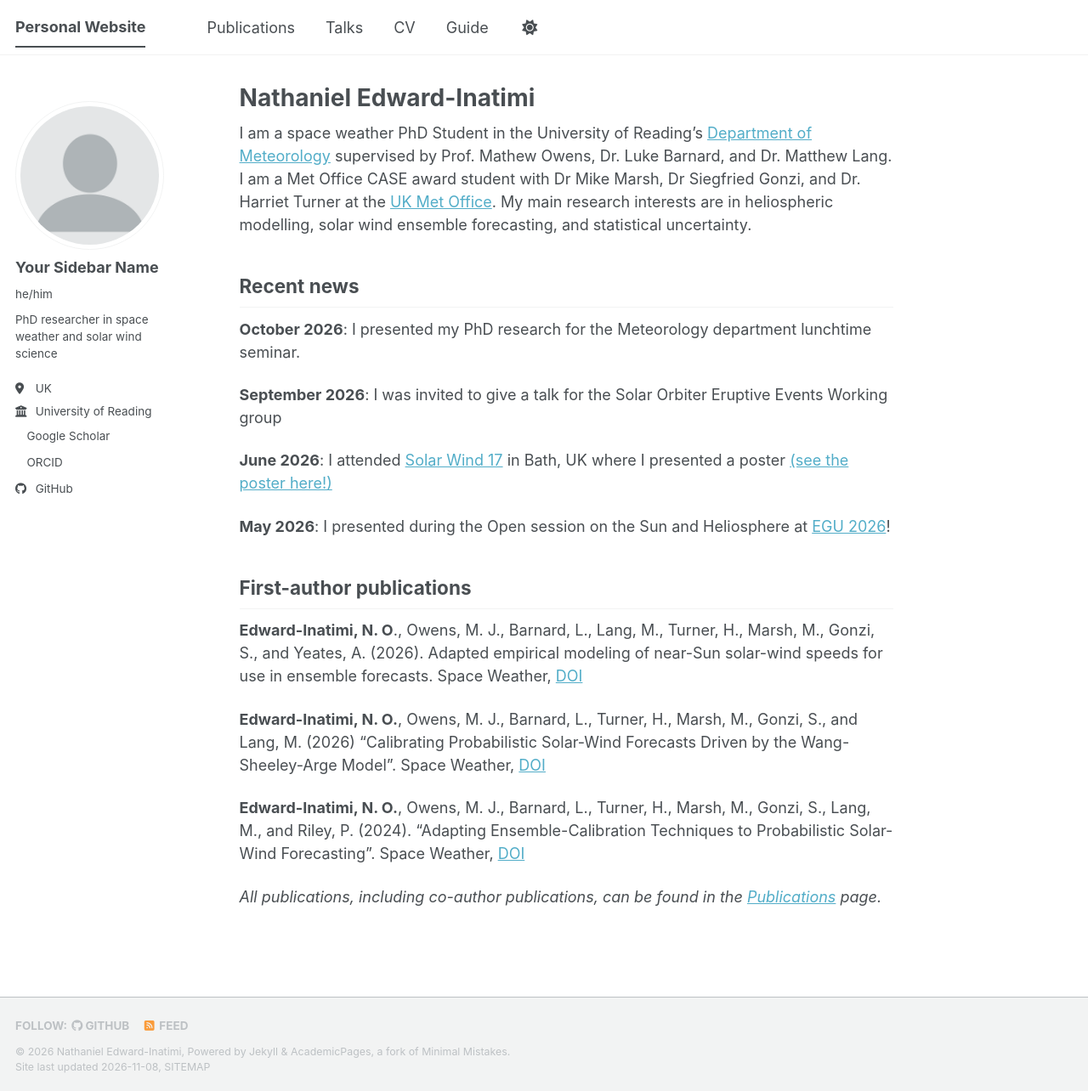
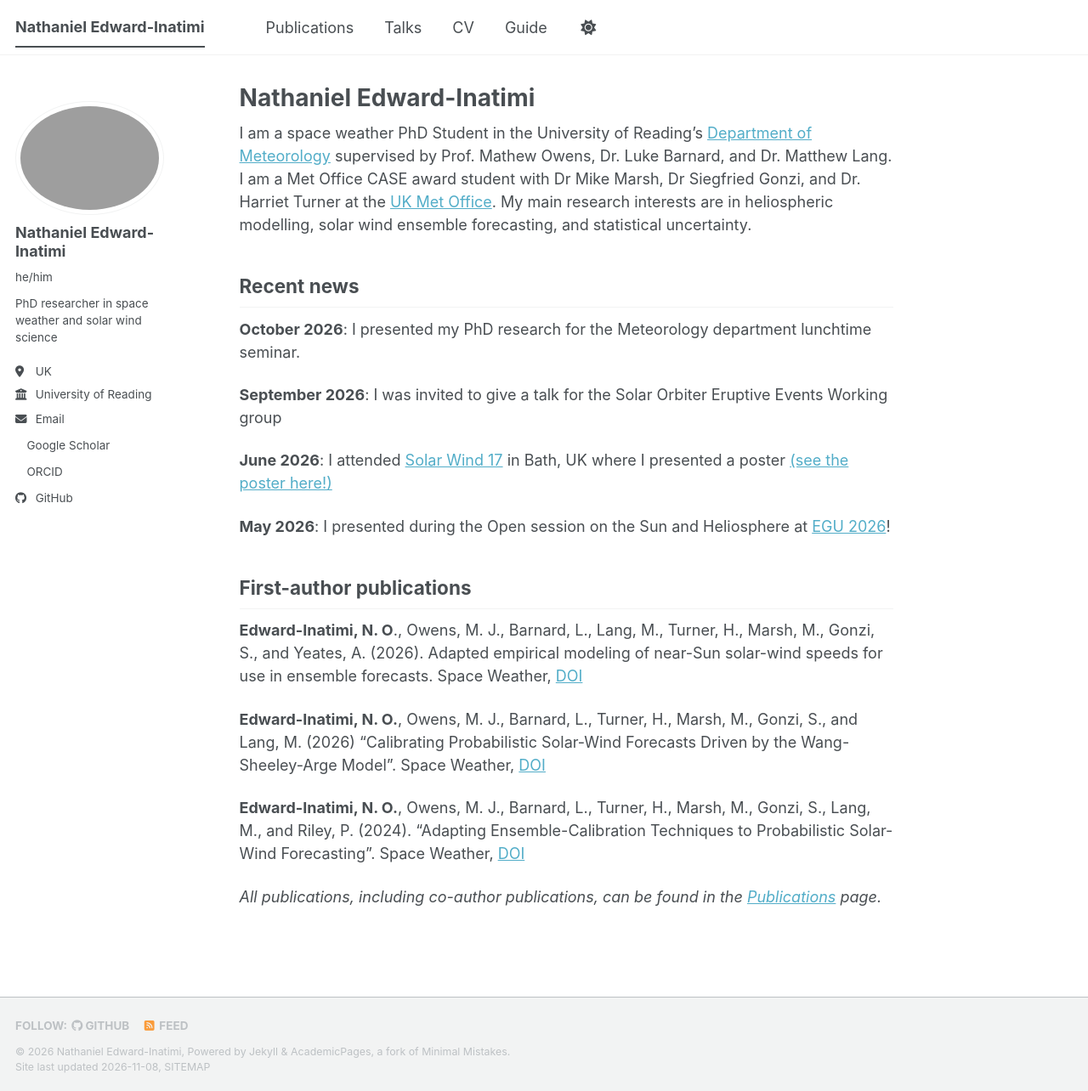
Before and after one commit to NathanielInatimi/nathanielinatimi.github.io, a Jekyll site: the page built from _pages/about.md, in a window 1280 px wide and 1284 px high. Shown: the whole window at 85% size. Built offline with Jekyll 4.4.1, drawn with Linux system fonts in a browser that asks for light colours; a style sheet for code colours, icons or effects is not loaded.

Commit message:
Update _config.yml

```diff
--- a/_config.yml
+++ b/_config.yml
@@ -9,7 +9,7 @@
 # Basic Site Settings
 locale                   : "en-US"
 site_theme               : "default" # The available themes options are "default", "air", "sunrise", "mint", "dirt" and "contrast"
-title                    : "Personal Website"
+title                    : "Nathaniel Edward-Inatimi"
 title_separator          : "-"
 name                     : &name "Nathaniel Edward-Inatimi"
 description              : &description "academic portfolio"   # Update this with a general description of your site, this is the default if not overridden by a page
@@ -23,14 +23,14 @@ repository               : "NathanielInatimi/nathanielinatimi.github.io"
 #               Additional customization can be done by editing /_includes/author-profile.html
 author:
   # Biographic information
-  avatar           : "profile.png"
-  name             : "Your Sidebar Name"
+  avatar           : "profile_photo.jpg"
+  name             : "Nathaniel Edward-Inatimi"
   pronouns         : "he/him"
   bio              : "PhD researcher in space weather and solar wind science"
   location         : "UK"
   employer         : "University of Reading"
   uri              : # URL
-  email            : #"email@email.com"
+  email            : "n.o.edward-inatimi@pgr.reading.ac.uk"
 
   # Academic websites
   academia         : # URL
@@ -87,7 +87,9 @@ publication_category:
   books:
     title: 'Books'
   manuscripts:
-    title: 'Journal Articles'
+    title: 'First-Author Publications'
+  coauthorship:
+    title: 'Co-authored Publications'
   conferences:
     title: 'Conference Papers'
 
@@ -235,6 +237,7 @@ collections:
     permalink: /:collection/:path/
 
 
+
 # These settings control how pages and collections are included in the site
 defaults:
   # _posts
@@ -264,7 +267,7 @@ defaults:
       author_profile: true
       share: true
       comments: true
-  # _publications
+  #_publications
   - scope:
       path: ""
       type: publications
@@ -273,7 +276,7 @@ defaults:
       author_profile: true
       share: true
       comments: true
-  # _portfolio
+  #_portfolio
   - scope:
       path: ""
       type: portfolio
@@ -282,7 +285,7 @@ defaults:
       author_profile: true
       share: true
       comment: true
-  # _talks
+  #_talks
   - scope:
       path: ""
       type: talks
```
